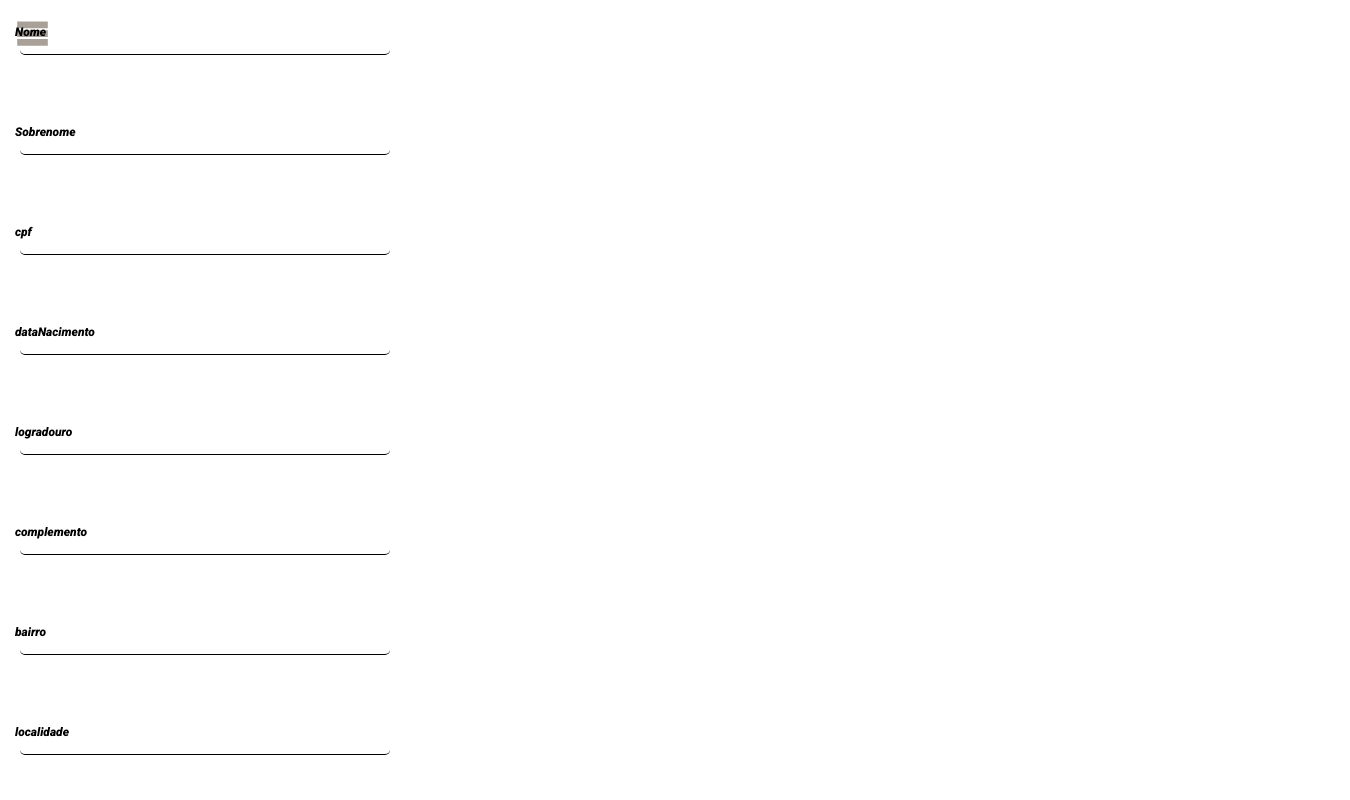
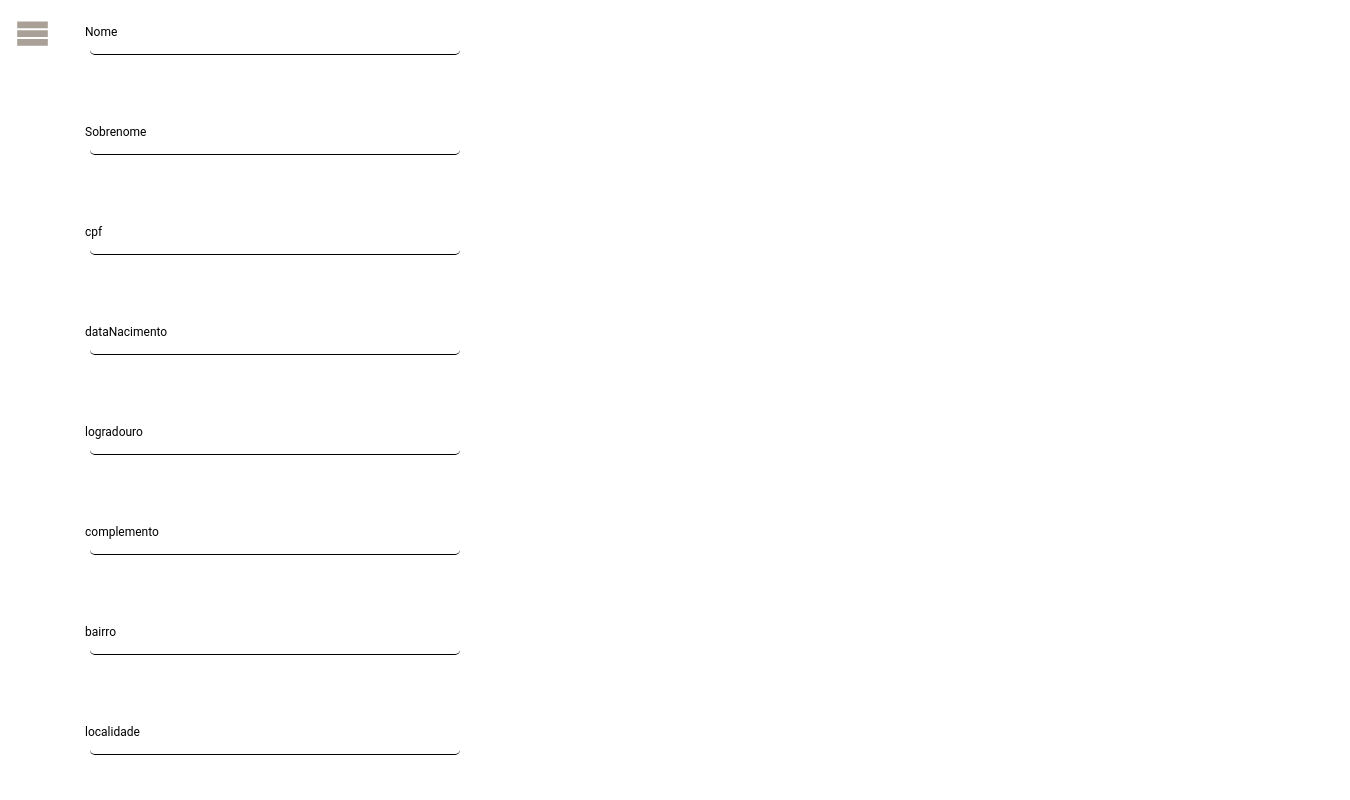
Before and after one commit to rdsdo100/academia_front, a React (Create React App) app: page /cadastro-usuario in a window 1280 px wide. Shown: the top 800 px of the page, 1350 px wide, since content can reach past the window. Built offline with nearby package versions, Linux system fonts and the light colour scheme.

Commit message:
testando layout de imput

```diff
--- a/src/component/Layout/index.tsx
+++ b/src/component/Layout/index.tsx
@@ -1,11 +1,12 @@
 import React from 'react'
-import './styles.css'
+import {Container} from './styles'
+
 
 const Layout: React.FC = ({ children }) => {
     return(
-      <div className='layout_principal'>
+      <Container className='layout_principal'>
           {children}
-      </div>
+      </Container>
     )
 }
 
--- a/src/component/Layout/styles.css
+++ b/src/component/Layout/styles.css
@@ -1,11 +1,12 @@
 div.layout_principal{
     display: grid;
-    grid-template-columns: 100% ;
+
+    grid-template-columns:  70px 100% ;
     grid-template-rows:  70px auto;
 
     grid-template-areas:
-    'MH'
-    'CT';
+    'MH MH'
+    'CT CT';
 
     height: 100vh;
     min-width: 315px;
--- /dev/null
+++ b/src/component/Layout/styles.ts
@@ -0,0 +1,15 @@
+import styled from "styled-components";
+
+export const Container = styled.div`
+  display: grid;
+
+  grid-template-columns:  70px 100% ;
+  grid-template-rows:  70px auto;
+
+  grid-template-areas:
+    'MH MH'
+    'CT CT';
+
+  height: 100vh;
+  min-width: 315px;
+`;
--- a/src/pages/Usuario/CadastroUsuario/index.tsx
+++ b/src/pages/Usuario/CadastroUsuario/index.tsx
@@ -3,11 +3,12 @@ import React from 'react';
 
 import Input from "../../../component/Input";
 import Menu from "../../../component/Menu";
+import Layout from "../../../component/Layout";
 
 const CadastroUsuario: React.FC = () => {
     return(
 
-<div>
+<Layout>
     <Menu/>
     <div>
         <div>
@@ -35,7 +36,7 @@ const CadastroUsuario: React.FC = () => {
     </div>
 
     </div>
-</div>
+</Layout>
 
     )
 }
```
